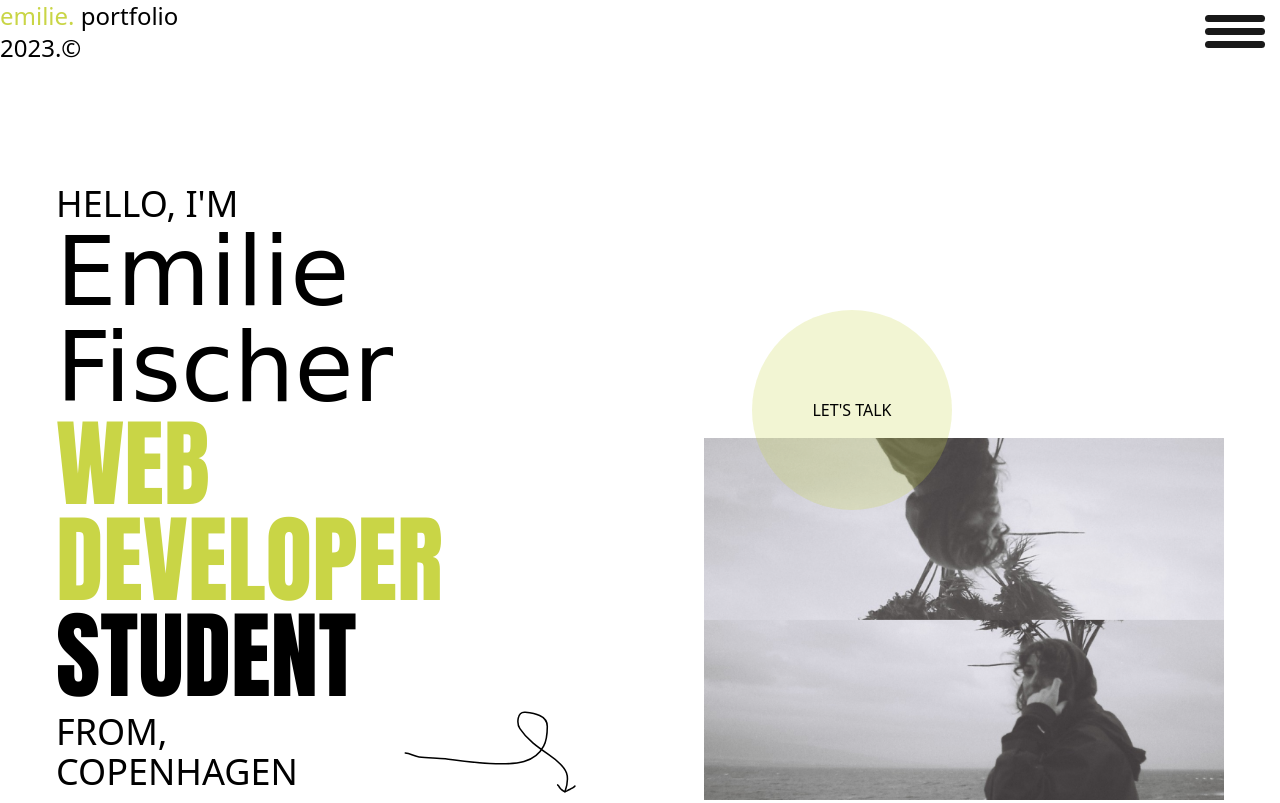
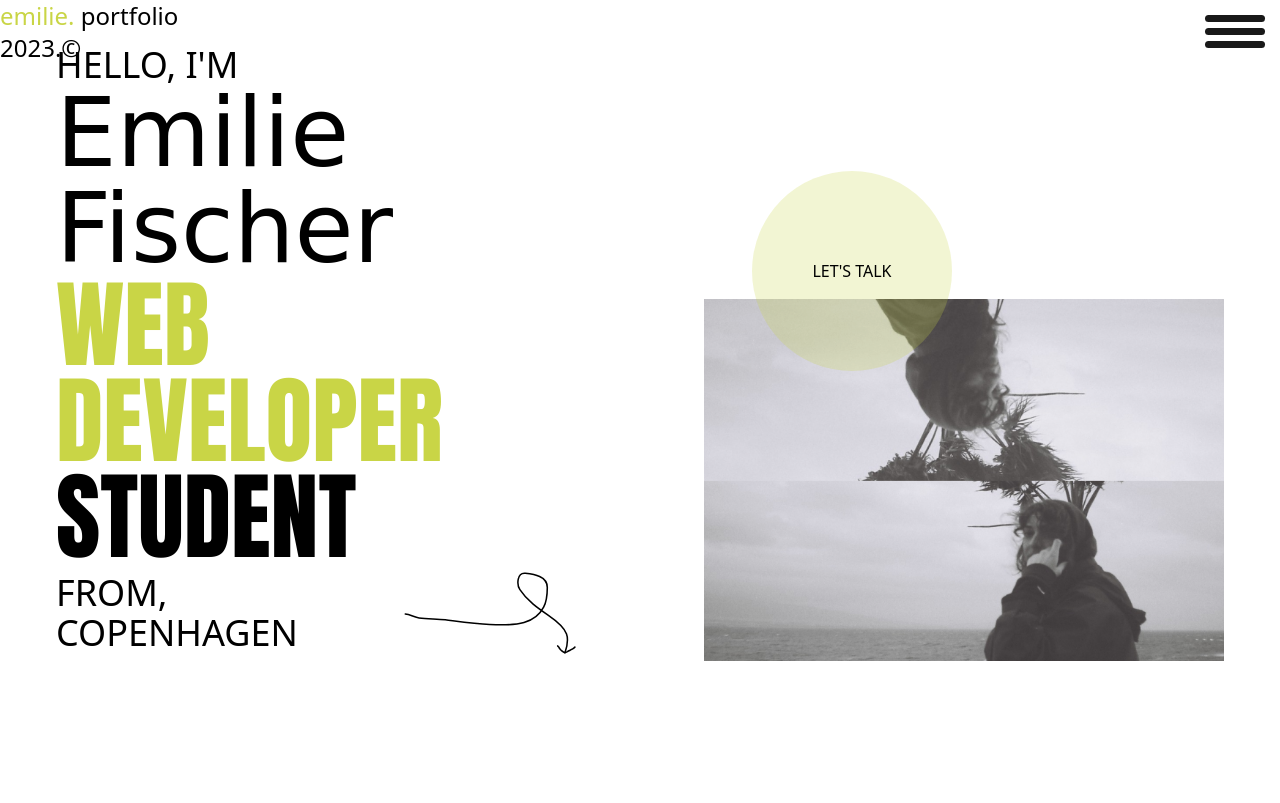
Before and after one commit to EmilieFischer/emiliefischer_portfolio, a website: page src/index.html in a window 1280 px wide. Shown: the top 803 px of the page. Drawn offline with Linux system fonts and the light colour scheme; a web font is replaced by a local one.

Commit message:
styling hero

```diff
--- a/src/index.html
+++ b/src/index.html
@@ -68,7 +68,8 @@
     <!-- Main Content -->
     <div class="max-w-fit mx-auto p-4">
       <!-- HERO -->
-      <div class="hero grid place-content-end lg:h-[45rem] pt-16">
+      <!-- <div class="hero grid place-content-end lg:h-[45rem] pt-16"> -->
+      <div class="hero grid place-content-center h-screen">
         <div class="grid lg:grid-cols-2 lg:px-10 lg:gap-32">
           <div class="lg:relative">
             <div class="lg:absolute lg:bottom-0 lg:left-0">
```
